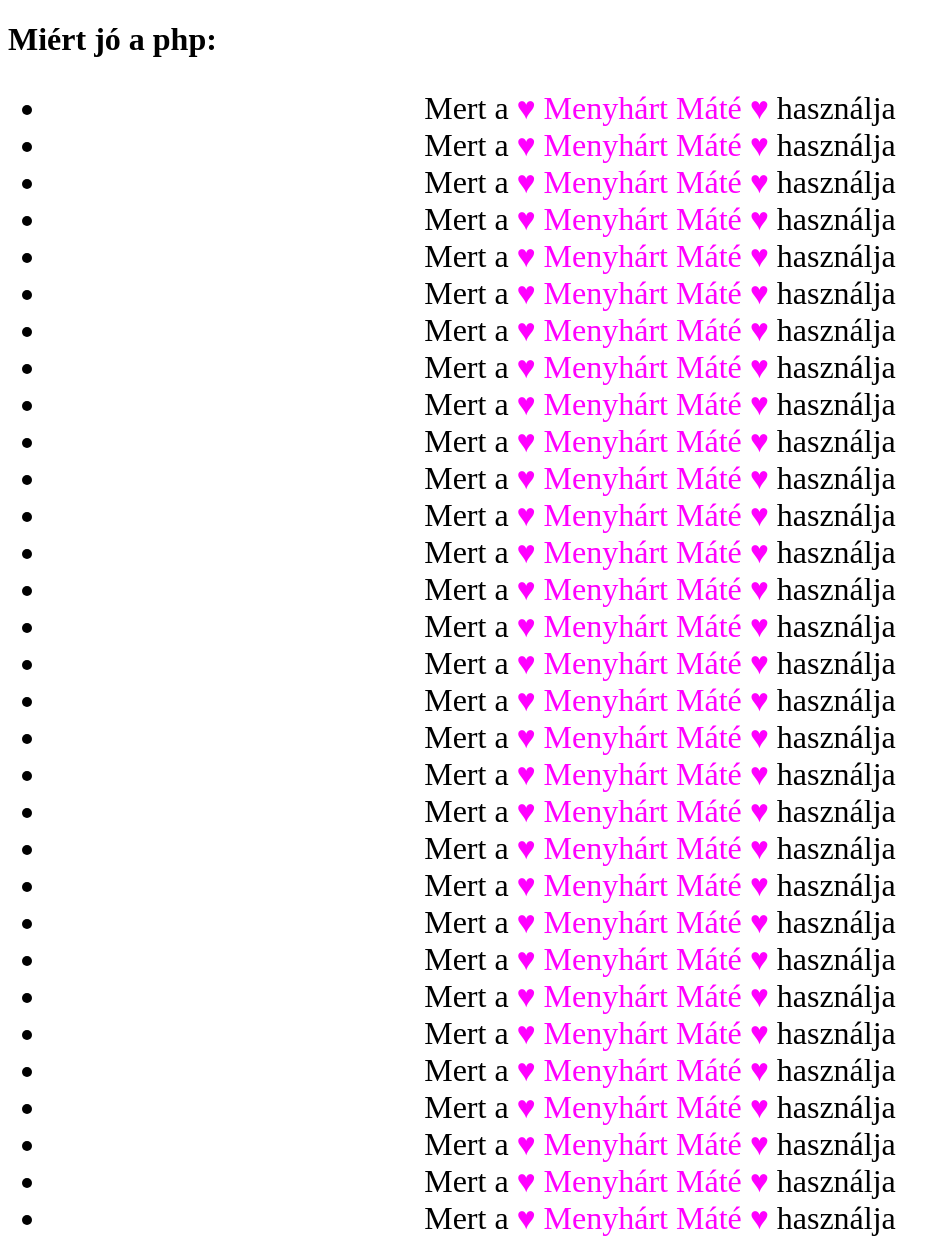
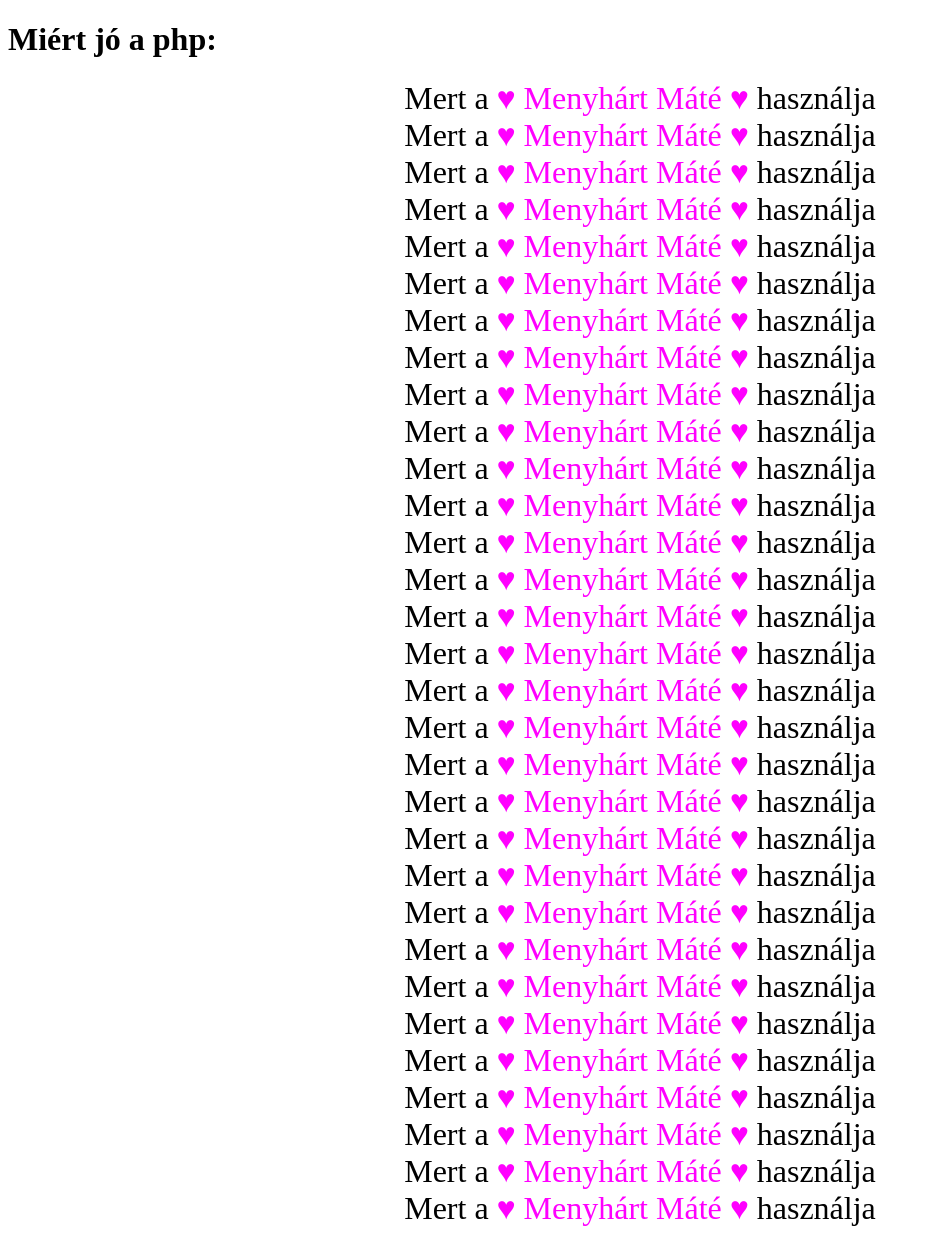
Before and after one commit to Utelagazkodas/Menyhartphp, a plain HTML site: page docs/index.html in a window 1280 px wide. Shown: the whole page, without its empty margins (0-951 px from the left). Drawn offline with nearby package versions, Linux system fonts and the light colour scheme.

Commit message:
removed dot

```diff
--- a/docs/index.html
+++ b/docs/index.html
@@ -8,34 +8,34 @@
 <body>
 
 <h1>Miért jó a php:</h1>
-<ul id="asd">
-  <li>Mert a <span style="color: #ff00ff;"> ♥ Menyhárt Máté ♥ </span> használja</li>
-  <li>Mert a <span style="color: #ff00ff;"> ♥ Menyhárt Máté ♥ </span> használja</li>
-  <li>Mert a <span style="color: #ff00ff;"> ♥ Menyhárt Máté ♥ </span> használja</li>
-  <li>Mert a <span style="color: #ff00ff;"> ♥ Menyhárt Máté ♥ </span> használja</li>
-  <li>Mert a <span style="color: #ff00ff;"> ♥ Menyhárt Máté ♥ </span> használja</li>
-  <li>Mert a <span style="color: #ff00ff;"> ♥ Menyhárt Máté ♥ </span> használja</li>
-  <li>Mert a <span style="color: #ff00ff;"> ♥ Menyhárt Máté ♥ </span> használja</li>
-  <li>Mert a <span style="color: #ff00ff;"> ♥ Menyhárt Máté ♥ </span> használja</li>
-  <li>Mert a <span style="color: #ff00ff;"> ♥ Menyhárt Máté ♥ </span> használja</li>
-  <li>Mert a <span style="color: #ff00ff;"> ♥ Menyhárt Máté ♥ </span> használja</li>
-  <li>Mert a <span style="color: #ff00ff;"> ♥ Menyhárt Máté ♥ </span> használja</li>
-  <li>Mert a <span style="color: #ff00ff;"> ♥ Menyhárt Máté ♥ </span> használja</li>
-  <li>Mert a <span style="color: #ff00ff;"> ♥ Menyhárt Máté ♥ </span> használja</li>
-  <li>Mert a <span style="color: #ff00ff;"> ♥ Menyhárt Máté ♥ </span> használja</li>
-  <li>Mert a <span style="color: #ff00ff;"> ♥ Menyhárt Máté ♥ </span> használja</li>
-  <li>Mert a <span style="color: #ff00ff;"> ♥ Menyhárt Máté ♥ </span> használja</li>
-  <li>Mert a <span style="color: #ff00ff;"> ♥ Menyhárt Máté ♥ </span> használja</li>
-  <li>Mert a <span style="color: #ff00ff;"> ♥ Menyhárt Máté ♥ </span> használja</li>
-  <li>Mert a <span style="color: #ff00ff;"> ♥ Menyhárt Máté ♥ </span> használja</li>
-  <li>Mert a <span style="color: #ff00ff;"> ♥ Menyhárt Máté ♥ </span> használja</li>
-  <li>Mert a <span style="color: #ff00ff;"> ♥ Menyhárt Máté ♥ </span> használja</li>
-  <li>Mert a <span style="color: #ff00ff;"> ♥ Menyhárt Máté ♥ </span> használja</li>
-  <li>Mert a <span style="color: #ff00ff;"> ♥ Menyhárt Máté ♥ </span> használja</li>
-  <li>Mert a <span style="color: #ff00ff;"> ♥ Menyhárt Máté ♥ </span> használja</li>
-  <li>Mert a <span style="color: #ff00ff;"> ♥ Menyhárt Máté ♥ </span> használja</li>
+<div id="asd">
+  <div>Mert a <span style="color: #ff00ff;"> ♥ Menyhárt Máté ♥ </span> használja</div>
+  <div>Mert a <span style="color: #ff00ff;"> ♥ Menyhárt Máté ♥ </span> használja</div>
+  <div>Mert a <span style="color: #ff00ff;"> ♥ Menyhárt Máté ♥ </span> használja</div>
+  <div>Mert a <span style="color: #ff00ff;"> ♥ Menyhárt Máté ♥ </span> használja</div>
+  <div>Mert a <span style="color: #ff00ff;"> ♥ Menyhárt Máté ♥ </span> használja</div>
+  <div>Mert a <span style="color: #ff00ff;"> ♥ Menyhárt Máté ♥ </span> használja</div>
+  <div>Mert a <span style="color: #ff00ff;"> ♥ Menyhárt Máté ♥ </span> használja</div>
+  <div>Mert a <span style="color: #ff00ff;"> ♥ Menyhárt Máté ♥ </span> használja</div>
+  <div>Mert a <span style="color: #ff00ff;"> ♥ Menyhárt Máté ♥ </span> használja</div>
+  <div>Mert a <span style="color: #ff00ff;"> ♥ Menyhárt Máté ♥ </span> használja</div>
+  <div>Mert a <span style="color: #ff00ff;"> ♥ Menyhárt Máté ♥ </span> használja</div>
+  <div>Mert a <span style="color: #ff00ff;"> ♥ Menyhárt Máté ♥ </span> használja</div>
+  <div>Mert a <span style="color: #ff00ff;"> ♥ Menyhárt Máté ♥ </span> használja</div>
+  <div>Mert a <span style="color: #ff00ff;"> ♥ Menyhárt Máté ♥ </span> használja</div>
+  <div>Mert a <span style="color: #ff00ff;"> ♥ Menyhárt Máté ♥ </span> használja</div>
+  <div>Mert a <span style="color: #ff00ff;"> ♥ Menyhárt Máté ♥ </span> használja</div>
+  <div>Mert a <span style="color: #ff00ff;"> ♥ Menyhárt Máté ♥ </span> használja</div>
+  <div>Mert a <span style="color: #ff00ff;"> ♥ Menyhárt Máté ♥ </span> használja</div>
+  <div>Mert a <span style="color: #ff00ff;"> ♥ Menyhárt Máté ♥ </span> használja</div>
+  <div>Mert a <span style="color: #ff00ff;"> ♥ Menyhárt Máté ♥ </span> használja</div>
+  <div>Mert a <span style="color: #ff00ff;"> ♥ Menyhárt Máté ♥ </span> használja</div>
+  <div>Mert a <span style="color: #ff00ff;"> ♥ Menyhárt Máté ♥ </span> használja</div>
+  <div>Mert a <span style="color: #ff00ff;"> ♥ Menyhárt Máté ♥ </span> használja</div>
+  <div>Mert a <span style="color: #ff00ff;"> ♥ Menyhárt Máté ♥ </span> használja</div>
+  <div>Mert a <span style="color: #ff00ff;"> ♥ Menyhárt Máté ♥ </span> használja</div>
 
-</ul>
+</div>
 
 </body>
 </html>
@@ -43,13 +43,14 @@
 <script>
    $(window).scroll(function() {
    if($(window).scrollTop() + $(window).height() == $(document).height()) {
-       document.getElementById("asd").innerHTML += '<li>Mert a <span style="color: #ff00ff;"> ♥ Menyhárt Máté ♥ </span> használja</li><li>Mert a <span style="color: #ff00ff;"> ♥ Menyhárt Máté ♥ </span> használja</li>'
+       document.getElementById("asd").innerHTML += '<div>Mert a <span style="color: #ff00ff;"> ♥ Menyhárt Máté ♥ </span> használja</div><div>Mert a <span style="color: #ff00ff;"> ♥ Menyhárt Máté ♥ </span> használja</div>'
    }
   });
 </script>
 
 <style>
   #asd > *{
+    display: block;
     font-size: xx-large;
     text-align: center;
   }
```
